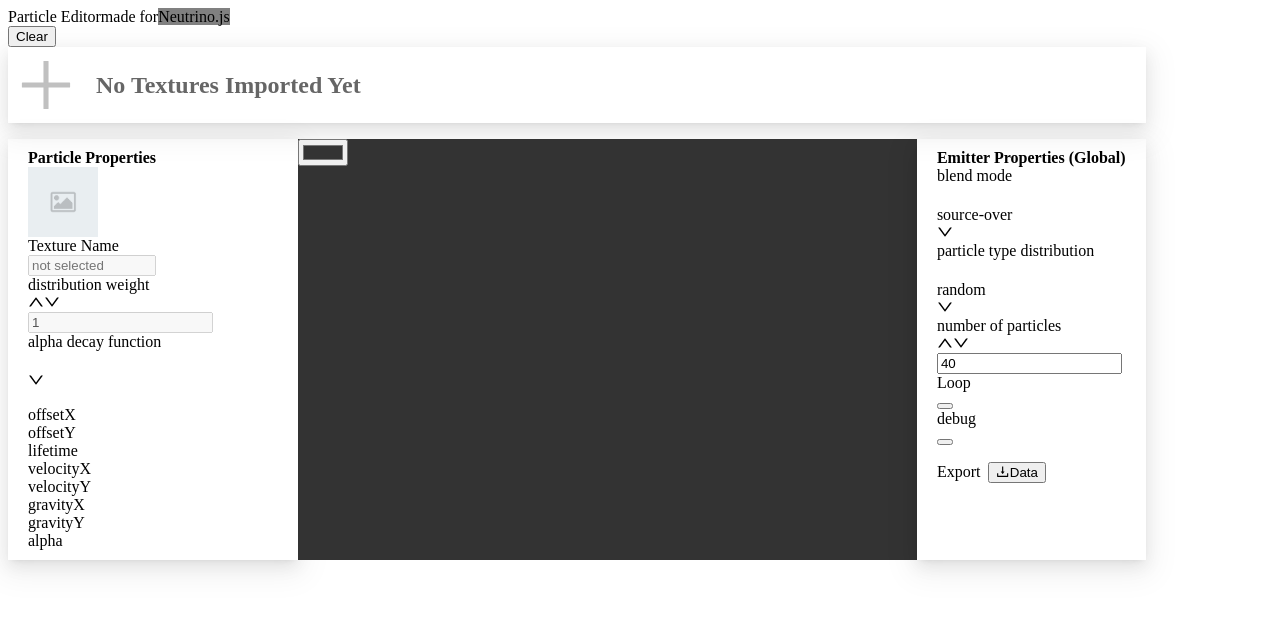
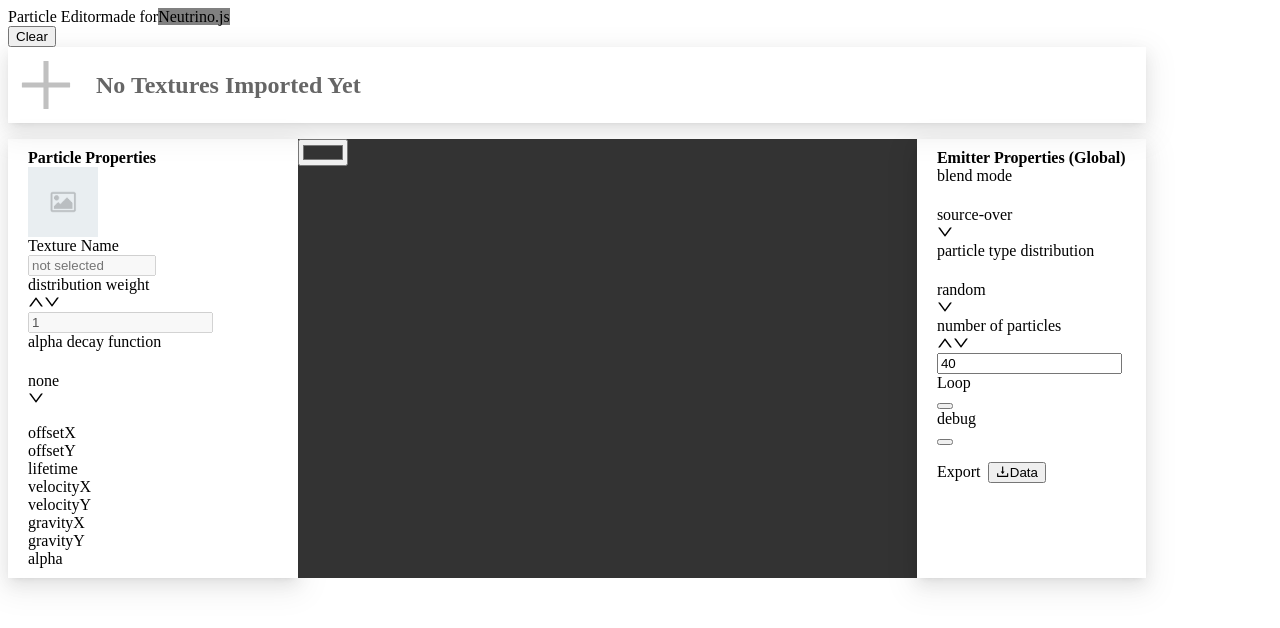
Before and after one commit to cosmicsplendor/Neutrino-Particle-Editor, a React app: page / in a window 1280 px wide. Shown: the top 628 px of the page. Built offline with nearby package versions, Linux system fonts and the light colour scheme; the HTML template or start-up script is replaced by a standard one.

Commit message:
Allow for absence of alpha-decay easing function

```diff
--- a/src/components/Canvas/ParticleRenderer/ParticleEmitter.js
+++ b/src/components/Canvas/ParticleRenderer/ParticleEmitter.js
@@ -71,7 +71,7 @@ class ParticleEmitter extends Node {
                 accX:  rand(param.accX[0], param.accX[1]),
                 accY:  rand(param.accY[0], param.accY[1]),
                 alpha:  randf(param.alpha[0], param.alpha[1]),
-                alphaDecayFn: param.alphaDecayFn,
+                alphaDecayFn: param.alphaDecayFn === "none" ? null: param.alphaDecayFn,
                 loop: true
             }
             this.add(new Particle(deserializedParam))
--- a/src/hooks/useImports.js
+++ b/src/hooks/useImports.js
@@ -3,7 +3,7 @@ import * as importAxnTypes from "../constants/actionTypes/imports"
 import { v4 } from "uuid"
 
 export const initialProperties = {
-    offsetX: [ 50, 50 ], offsetY: [ 50, 50 ], lifetime: [ 10, 10 ], velX: [ 50, 50 ], velY: [ 50, 50 ], accX: [ 50, 50 ], accY: [ 50, 50 ], alpha: [ 90, 100 ], alphaDecayFn: "", weight: 1
+    offsetX: [ 50, 50 ], offsetY: [ 50, 50 ], lifetime: [ 10, 10 ], velX: [ 50, 50 ], velY: [ 50, 50 ], accX: [ 50, 50 ], accY: [ 50, 50 ], alpha: [ 90, 100 ], alphaDecayFn: "none", weight: 1
 }
 
 export const alphaDecayFns = [
```
